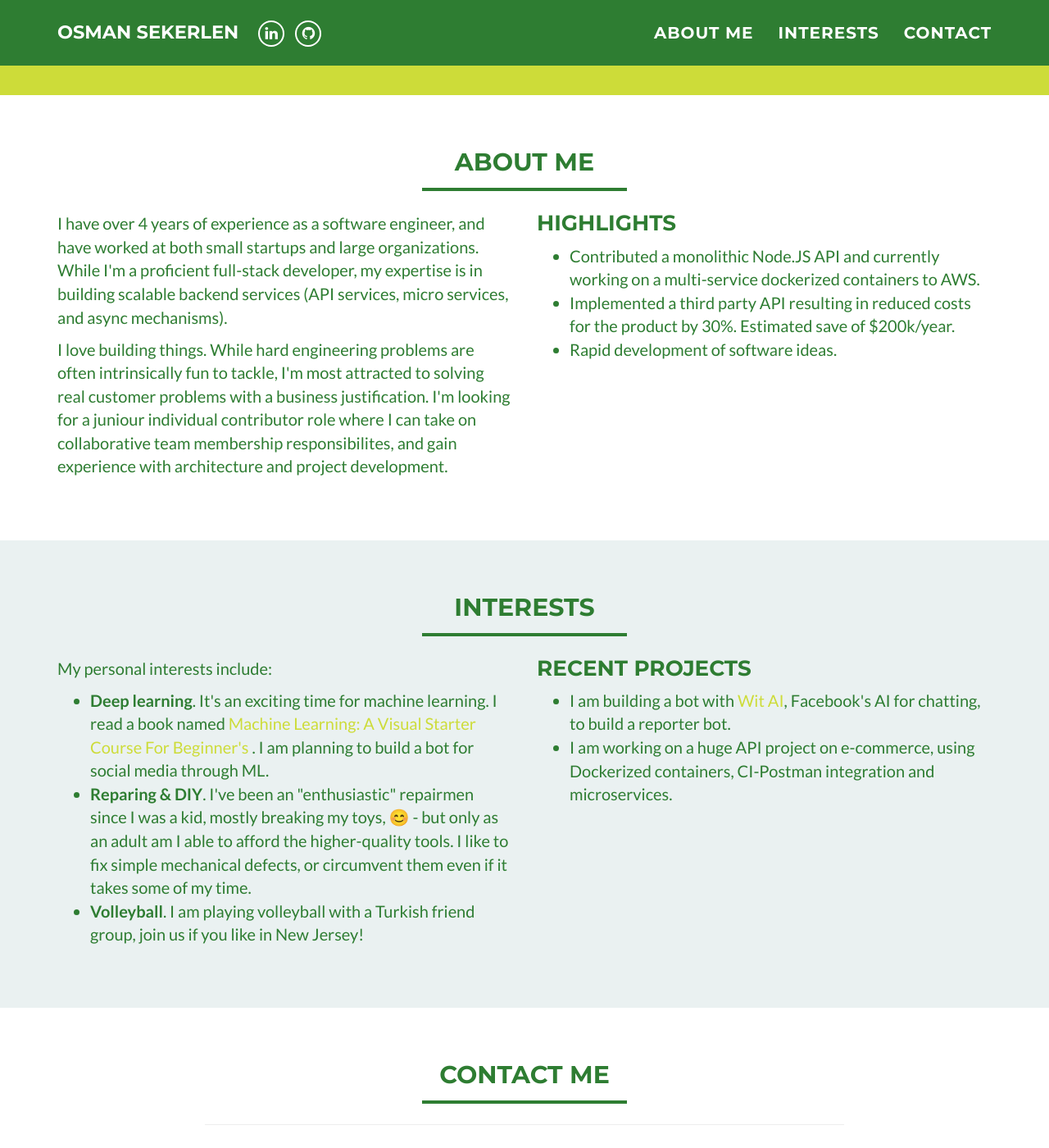
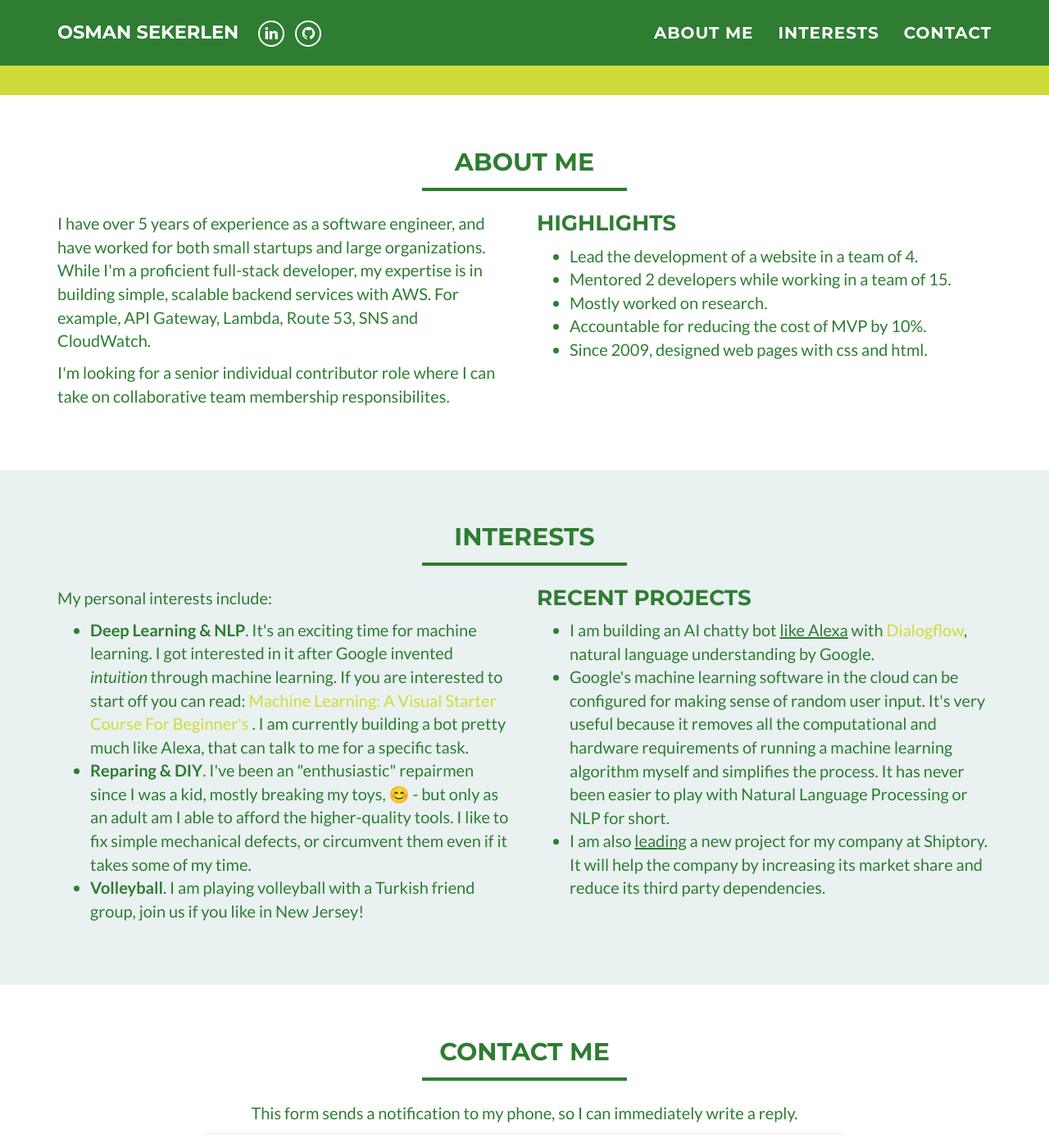
Before and after one commit to pegasuspect/pegasuspect.github.io, a Jekyll site: the page built from index.html, in a window 1280 px wide and 1400 px high, scrolled down 458 px. Shown: the whole window at 82% size. Built offline with Jekyll 4.4.1, drawn with Linux system fonts in a browser that asks for light colours.

Commit message:
Updated info

```diff
--- a/_includes/about_me.html
+++ b/_includes/about_me.html
@@ -10,26 +10,25 @@
       <div class="row">
         <div class="col-sm-6">
           <p>
-            I have over 4 years of experience as a software engineer, and have worked
-            at both small startups and large organizations. While I'm a proficient full-stack
-            developer, my expertise is in building scalable backend services (API services, micro services,
-            and async mechanisms).
+            I have over 5 years of experience as a software engineer, and have worked
+            for both small startups and large organizations.
+            While I'm a proficient full-stack
+            developer, my expertise is in building simple, scalable backend services with AWS.
+            For example, API Gateway, Lambda, Route 53, SNS and CloudWatch.
           </p>
           <p>
-            I love building things.
-            While hard engineering problems are often intrinsically fun to tackle,
-            I'm most attracted to solving real customer problems with a business justification.
-            I'm looking for a juniour individual contributor role where I can take on collaborative
-            team membership responsibilites, and gain experience with
-            architecture and project development.
+            I'm looking for a senior individual contributor role where I can take on collaborative
+            team membership responsibilites.
           </p>
         </div>
         <div class="col-sm-6">
           <h3 style="margin-top:0;">Highlights</h3>
           <ul>
-            <li>Contributed a monolithic Node.JS API and currently working on a multi-service dockerized containers to AWS.</li>
-            <li>Implemented a third party API resulting in reduced costs for the product by 30%. Estimated save of $200k/year.</li>
-            <li>Rapid development of software ideas.</li>
+            <li>Lead the development of a website in a team of 4.</li>
+            <li>Mentored 2 developers while working in a team of 15.</li>
+            <li>Mostly worked on research.</li>
+            <li>Accountable for reducing the cost of MVP by 10%.</li>
+            <li>Since 2009, designed web pages with css and html.</li>
           </ul>
         </div>
       </div>
--- a/_includes/contact_form.html
+++ b/_includes/contact_form.html
@@ -5,7 +5,8 @@
 			<div class="row">
 				<div class="col-lg-12 text-center">
 					<h2>Contact Me</h2>
-					<hr />
+          <hr />
+          <p>This form sends a notification to my phone, so I can immediately write a reply.</p>
 				</div>
 			</div>
 			<div class="row">
--- a/_includes/interests.html
+++ b/_includes/interests.html
@@ -14,12 +14,12 @@
           </p>
           <ul>
             <li>
-              <b>Deep learning</b>. It's an exciting time for machine learning.
-              I read a book named
-              <a
+              <b>Deep Learning & NLP</b>. It's an exciting time for machine learning.
+              I got interested in it after Google invented <i>intuition</i> through machine learning.
+              If you are interested to start off you can read: <a
                 href="https://www.goodreads.com/book/show/35518108-machine-learning">
                 Machine Learning: A Visual Starter Course For Beginner's
-              </a>. I am planning to build a bot for social media through ML.
+              </a>. I am currently building a bot pretty much like Alexa, that can talk to me for a specific task.
             </li>
             <li>
               <b>Reparing & DIY</b>. I've been an "enthusiastic" repairmen since
@@ -38,14 +38,20 @@
           <h3 style="margin-top:0">Recent Projects</h3>
           <ul>
             <li>
-              I am building a bot with
-              <a target="_blank" href="https://wit.ai/">Wit AI</a>,
-              Facebook's AI for chatting, to build a reporter bot.
+              I am building an AI chatty bot <u>like Alexa</u> with
+              <a target="_blank" href="https://api.ai/">Dialogflow</a>,
+              natural language understanding by Google.
             </li>
             <li>
-              I am working on a huge API project on e-commerce,
-              using Dockerized containers,
-              CI-Postman integration and microservices.
+              Google's machine learning software in the cloud can be configured
+              for making sense of random user input.
+              It's very useful because it removes all the computational and hardware
+              requirements of running a machine learning algorithm myself and simplifies the process.
+              It has never been easier to play with Natural Language Processing or NLP for short.
+            </li>
+            <li>
+              I am also <u>leading</u> a new project for my company at Shiptory.
+              It will help the company by increasing its market share and reduce its third party dependencies.
             </li>
           </ul>
         </div>
```
